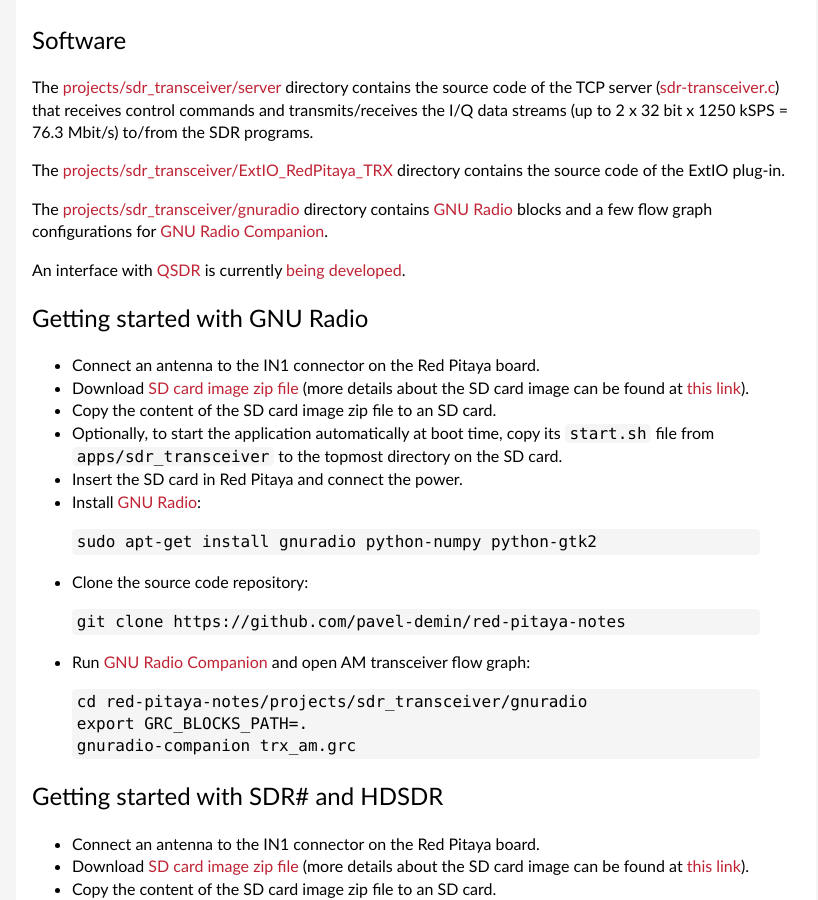
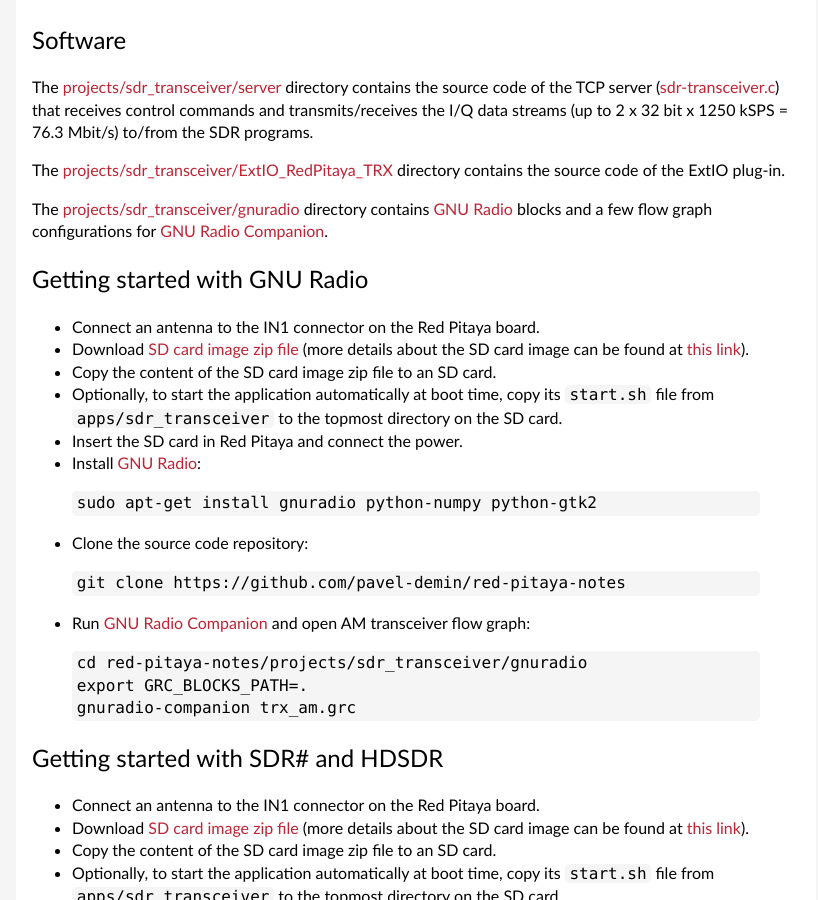
Before and after one commit to pavel-demin/red-pitaya-notes, a Jekyll site: the page built from sdr-transceiver.md, in a window 1280 px wide and 900 px high, scrolled down 1208 px. Shown: the whole window, without its empty margins (224-1042 px from the left). Built offline with Jekyll 4.4.1, drawn with Linux system fonts in a browser that asks for light colours.

Commit message:
remove link to QSDR from sdr-transceiver

```diff
--- a/sdr-transceiver.md
+++ b/sdr-transceiver.md
@@ -41,8 +41,6 @@
 The [projects/sdr_transceiver/ExtIO_RedPitaya_TRX](https://github.com/pavel-demin/red-pitaya-notes/tree/master/projects/sdr_transceiver/ExtIO_RedPitaya_TRX) directory contains the source code of the ExtIO plug-in.
 
 The [projects/sdr_transceiver/gnuradio](https://github.com/pavel-demin/red-pitaya-notes/tree/master/projects/sdr_transceiver/gnuradio) directory contains [GNU Radio](http://gnuradio.org) blocks and a few flow graph configurations for [GNU Radio Companion](https://wiki.gnuradio.org/index.php/GNURadioCompanion).
-
-An interface with [QSDR](http://dl2stg.de/stefan/hiqsdr/qsdr.html) is currently [being developed](https://github.com/pavel-demin/QSDR).
 
 Getting started with GNU Radio
 -----
```
